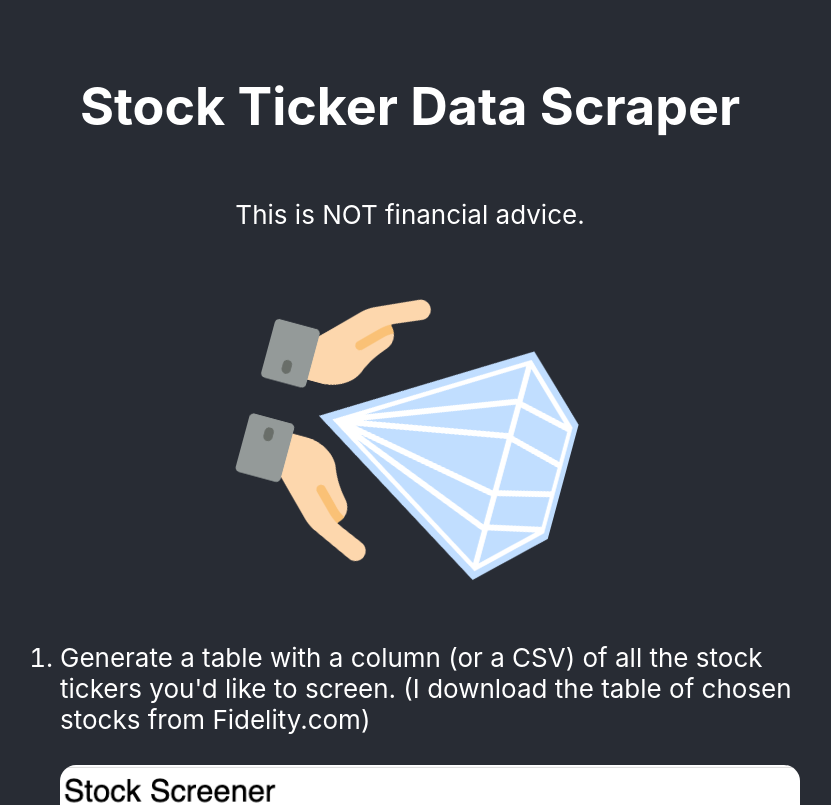
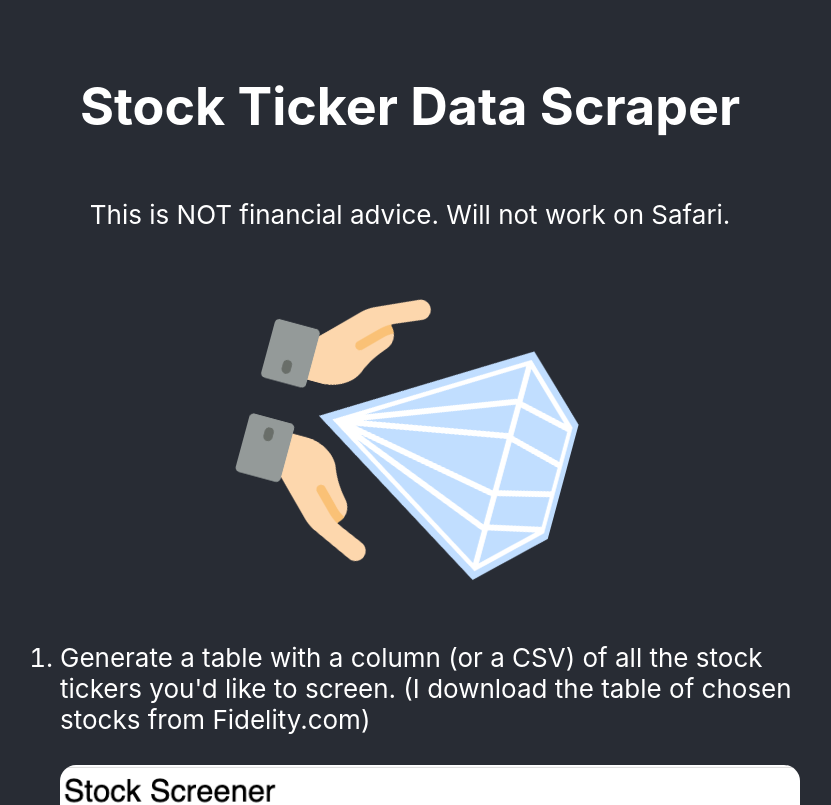
Before and after one commit to lindsayjohnston/scraper-mc-scrapey, a React (Create React App) app: page / in a window 1280 px wide. Shown: the top 805 px of the page, without its empty margins (230-1061 px from the left). Built offline with nearby package versions, Linux system fonts and the light colour scheme.

Commit message:
Added a browser compatibility note.

```diff
--- a/src/App.js
+++ b/src/App.js
@@ -285,7 +285,7 @@ function App() {
     <div className="App">
       <header className="App-header">
       <h1>Stock Ticker Data Scraper</h1>
-      <p>This is NOT financial advice.</p>
+      <p>This is NOT financial advice. Will not work on Safari.</p>
         <img src={logo} className="App-logo" alt="logo" />
       </header>
       <main>
```
